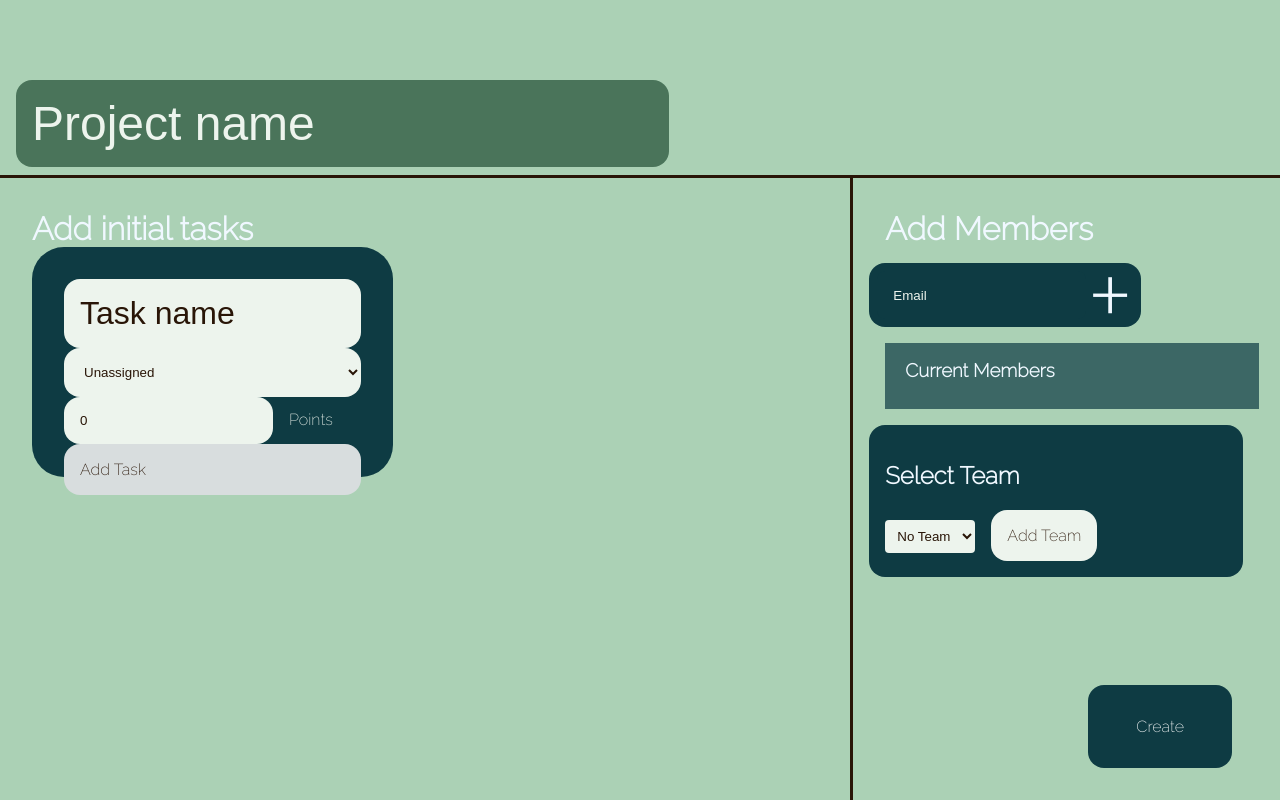
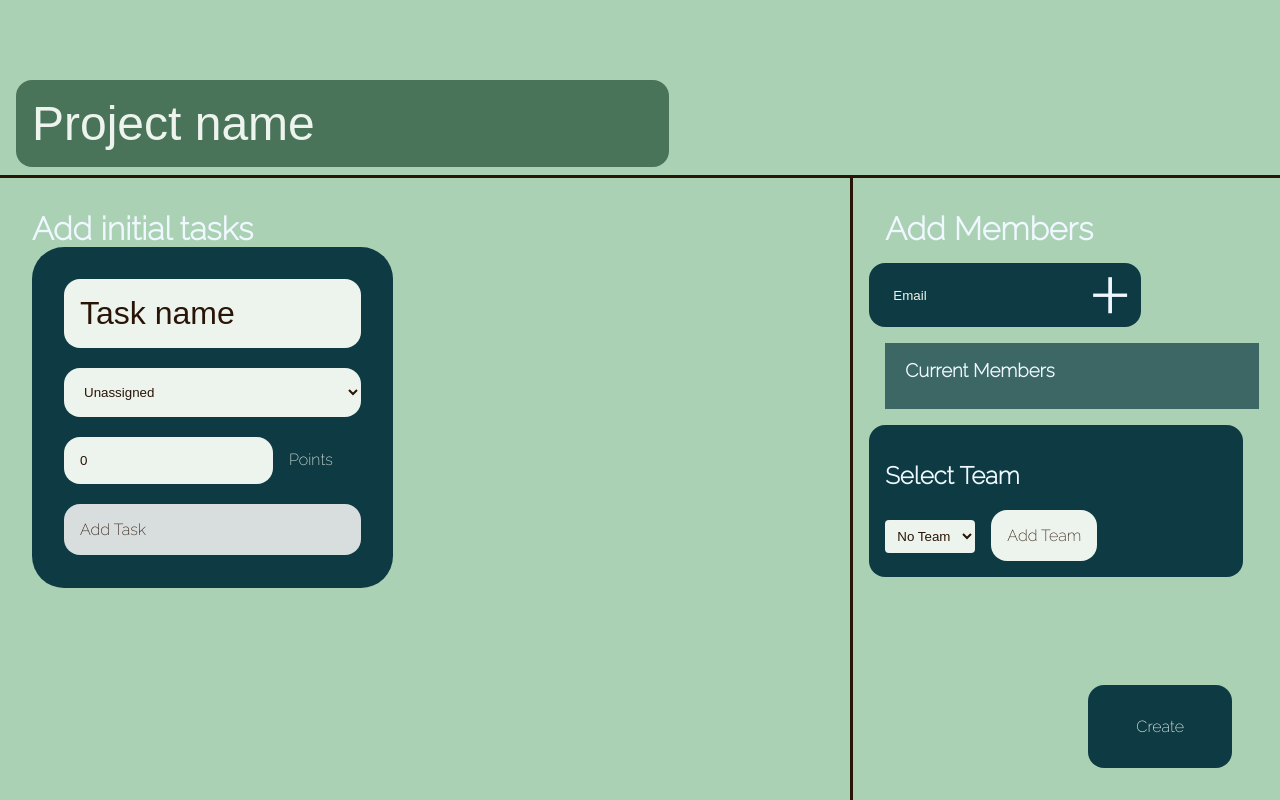
Before and after one commit to KavirSingh11/GnomeWork, a React (Create React App) app in the folder client/: page /projects/create in a window 1280 px wide. Built offline with nearby package versions, Linux system fonts and the light colour scheme.

Commit message:
fixed some styling bugs

```diff
--- a/client/src/components/pages/teams/TeamPage.js
+++ b/client/src/components/pages/teams/TeamPage.js
@@ -122,7 +122,6 @@ class TeamPage extends React.Component {
 					</div>
 					<div className="current-members">{this.renderTeam()}</div>
 				</div>
-				<div className="side-content">leaderboard</div>
 				<div className="create-project">
 					<button onClick={() => this.commitEdit()}>Commit Changes</button>
 				</div>
--- a/client/src/css/createPage.css
+++ b/client/src/css/createPage.css
@@ -50,7 +50,7 @@ select:focus {
 	background-color: #0e3b43;
 	padding: 2rem;
 	margin: 0 2rem;
-	height: 30%;
+	height: 50%;
 	border-radius: 2rem;
 }
 .inputField {
--- a/client/src/css/projectpage.css
+++ b/client/src/css/projectpage.css
@@ -43,6 +43,9 @@
 	flex-wrap: wrap;
 	justify-content: space-evenly;
 	border-right: 3px solid #291507;
+}
+.team {
+	border-right: none !important;
 }
 .task-board {
 	overflow-x: hidden;
```
